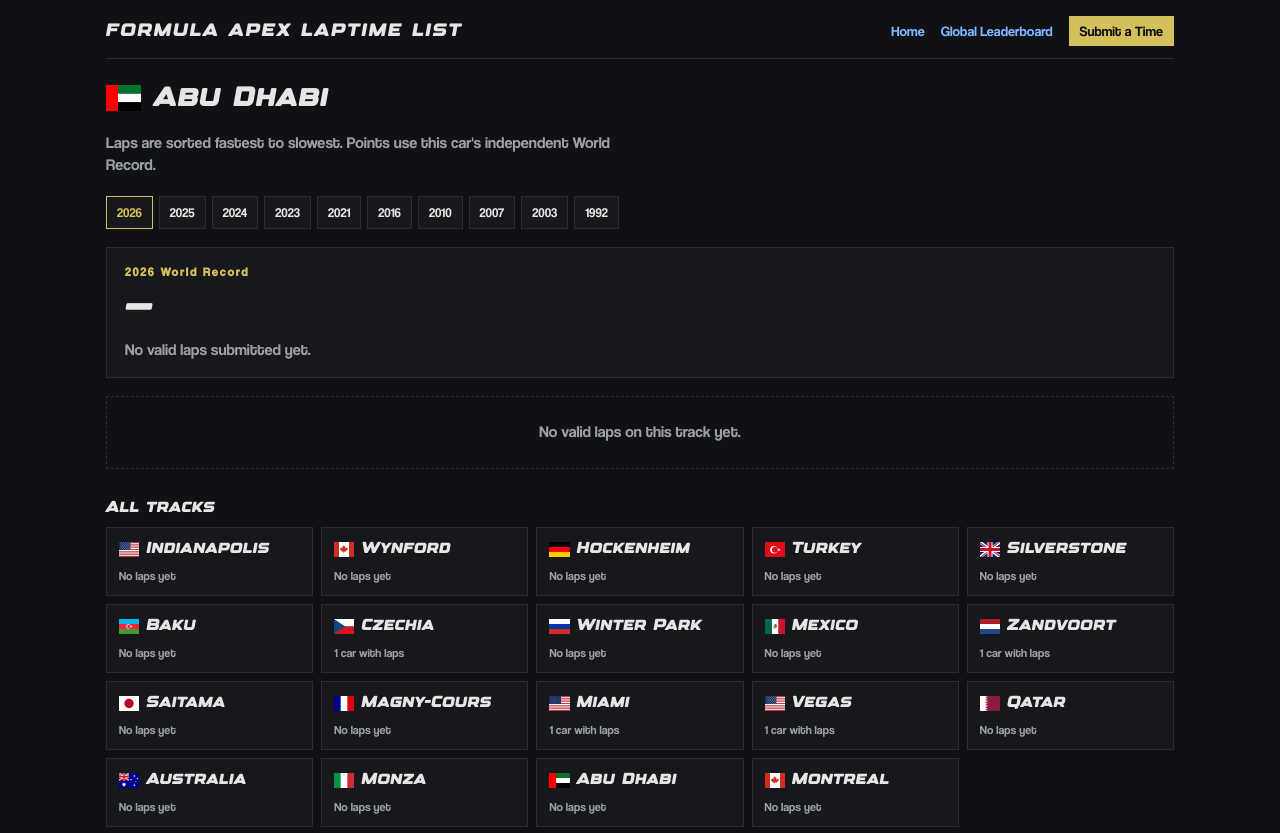
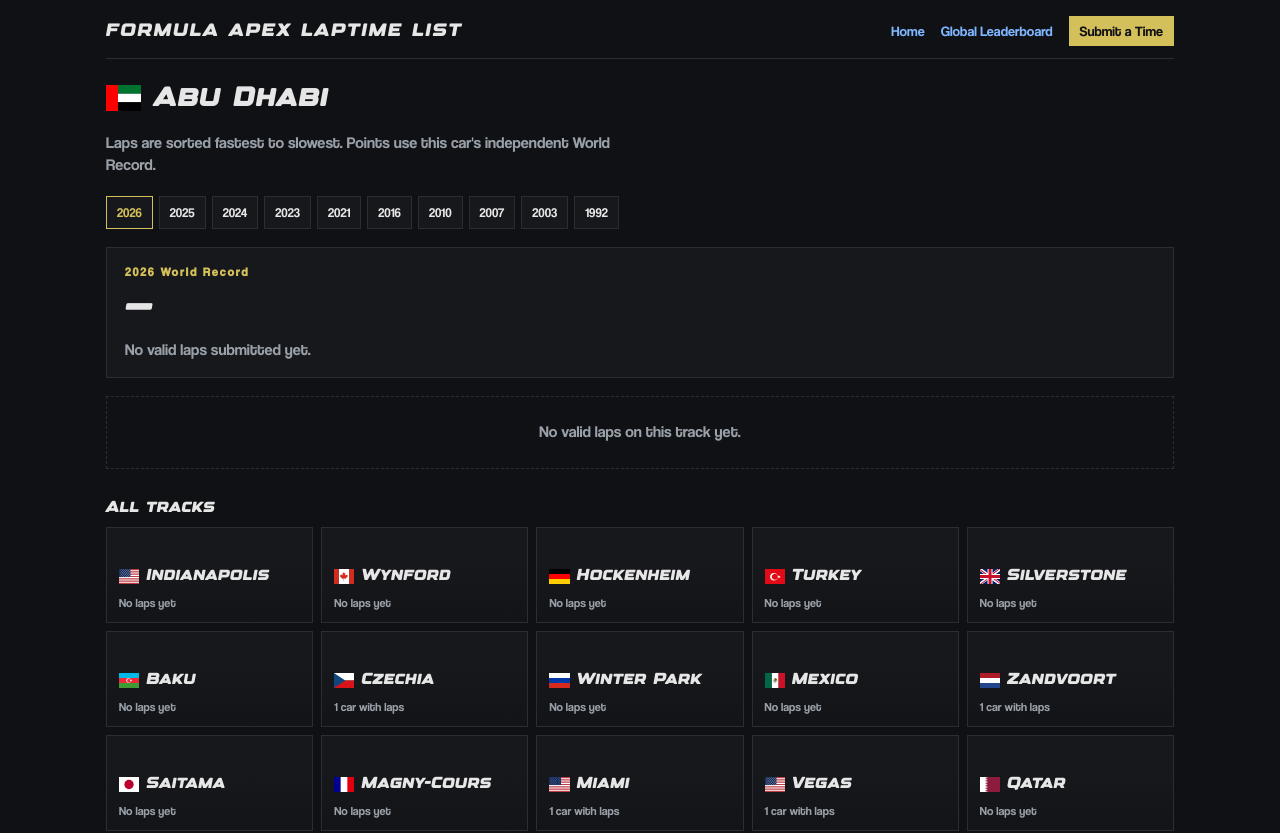
Before and after one commit to Lartum01/apexlist, a React (Vite) app: page /tracks/abudhabi in a window 1280 px wide. Shown: the top 833 px of the page. Built offline with nearby package versions, Linux system fonts and the light colour scheme.

Commit message:
Refactor CSS for improved structure and readability

```diff
--- a/src/index.css
+++ b/src/index.css
@@ -170,17 +170,45 @@ a:hover {
   gap: 8px;
 }
 
+/* Track card: includes background-image behaviour so images fit without stretching */
 .track-card {
-  display: block;
-  background: var(--bg-raised);
+  display: flex;
+  flex-direction: column;
+  justify-content: flex-end;
+  position: relative;         /* for overlay pseudo-element */
+  overflow: hidden;           /* crop any overflow */
+  background-color: var(--bg-raised); /* fallback color if image missing */
+  background-repeat: no-repeat;
+  background-position: center;
+  background-size: contain;   /* scale to fit inside without stretching */
   border: 1px solid var(--border);
   padding: 10px 12px;
   color: var(--text);
+  min-height: 96px;           /* visible area for image — adjust to taste */
+  transition: border-color 120ms ease, transform 160ms ease;
 }
 
 .track-card:hover {
   text-decoration: none;
   border-color: var(--accent);
+  transform: translateY(-3px);
+}
+
+/* subtle overlay to keep text readable on bright images */
+.track-card::before {
+  content: "";
+  position: absolute;
+  inset: 0;
+  pointer-events: none;
+  background: linear-gradient(transparent 40%, rgba(16,17,20,0.6));
+  opacity: 1;
+}
+
+/* make sure text sits above the overlay */
+.track-card .name,
+.track-card .meta {
+  position: relative;
+  z-index: 1;
 }
 
 .track-card .name {
@@ -390,4 +418,10 @@ tbody tr:nth-child(even) {
   .page h1 {
     font-size: 22px;
   }
+
+  /* reduce card height on small screens */
+  .track-card {
+    min-height: 72px;
+    padding: 8px 10px;
+  }
 }
```
